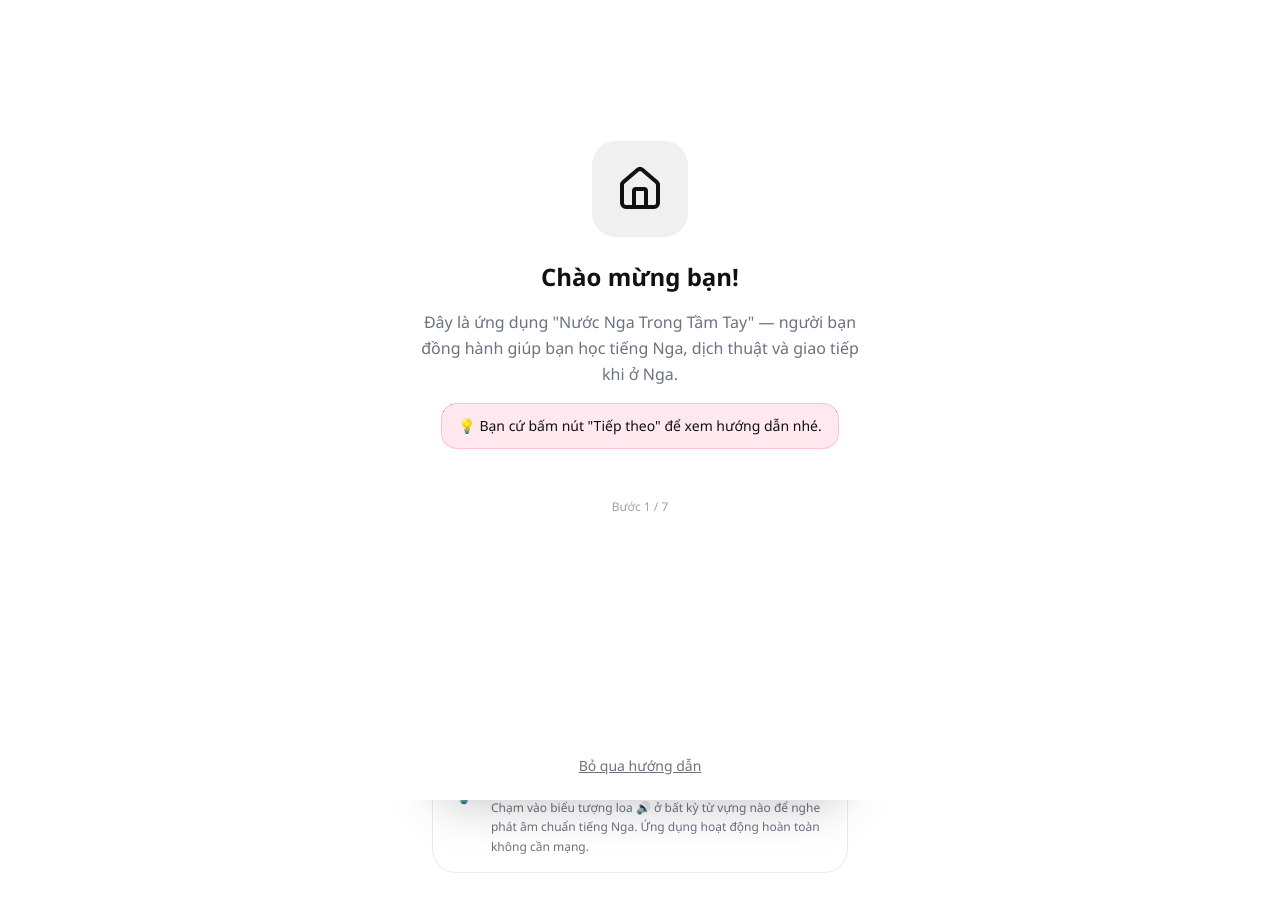
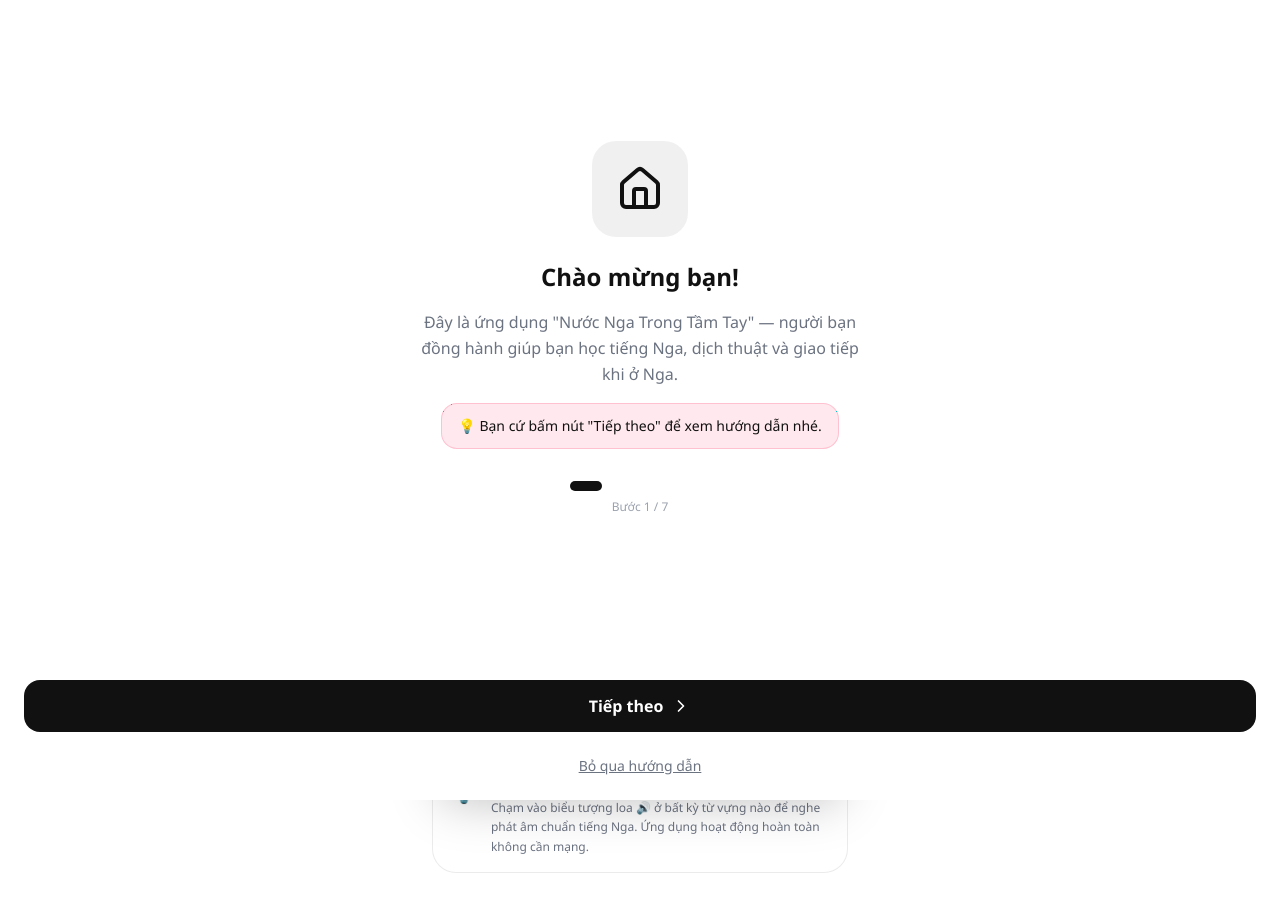
Before and after one commit to trongnghiaaibuilder-coder/apk-russia, a React (Vite) app: page / in a window 1280 px wide. Shown: the top 912 px of the page. Built offline with nearby package versions, Linux system fonts and the light colour scheme; no server answers.

Commit message:
v2.11.2: Sửa nút Tiếp theo bị ẩn trong onboarding

```diff
--- a/src/components/Onboarding.tsx
+++ b/src/components/Onboarding.tsx
@@ -95,7 +95,7 @@ export const Onboarding: React.FC<OnboardingProps> = ({ onComplete }) => {
               key={idx}
               onClick={() => setStep(idx)}
               className={`h-2.5 rounded-full transition-all cursor-pointer ${
-                idx === step ? 'w-8 v2-accent' : 'w-2.5 v2-divider'
+                idx === step ? 'w-8 v2-accent-bg' : 'w-2.5 v2-divider'
               }`}
               aria-label={`Bước ${idx + 1}`}
             />
@@ -120,7 +120,7 @@ export const Onboarding: React.FC<OnboardingProps> = ({ onComplete }) => {
 
         <button
           onClick={() => (isLast ? onComplete() : setStep(step + 1))}
-          className="flex-1 flex items-center justify-center gap-2 px-5 py-3.5 rounded-2xl v2-accent text-white font-bold text-base cursor-pointer"
+          className="flex-1 flex items-center justify-center gap-2 px-5 py-3.5 rounded-2xl v2-accent-bg font-bold text-base cursor-pointer"
         >
           {isLast ? (
             <>
--- a/src/services/updateService.ts
+++ b/src/services/updateService.ts
@@ -55,8 +55,8 @@ export function setUpdateUrl(url: string): void {
 }
 
 /** Version hiện tại của app (đồng bộ với versionName trong build) */
-export const CURRENT_VERSION_CODE = 16;
-export const CURRENT_VERSION_NAME = '2.11.1';
+export const CURRENT_VERSION_CODE = 17;
+export const CURRENT_VERSION_NAME = '2.11.2';
 
 export const updateService = {
   /** Kiểm tra có bản cập nhật mới không.
--- a/version.json
+++ b/version.json
@@ -1,7 +1,7 @@
 {
-  "versionCode": 16,
-  "versionName": "2.11.1",
-  "apkUrl": "https://github.com/trongnghiaaibuilder-coder/apk-russia/releases/download/v2.11.1/russia-ai-support-v2.11.1.apk",
-  "releaseNotes": "Sửa lỗi nút Kiểm tra không hiện bản mới khi đã bấm Để sau",
+  "versionCode": 17,
+  "versionName": "2.11.2",
+  "apkUrl": "https://github.com/trongnghiaaibuilder-coder/apk-russia/releases/download/v2.11.2/russia-ai-support-v2.11.2.apk",
+  "releaseNotes": "Sửa lỗi nút Tiếp theo bị ẩn trong màn hình hướng dẫn",
   "mandatory": false
 }
```
Also changed, not shown: 2 other files (tests, documents, lock files or other folders).
